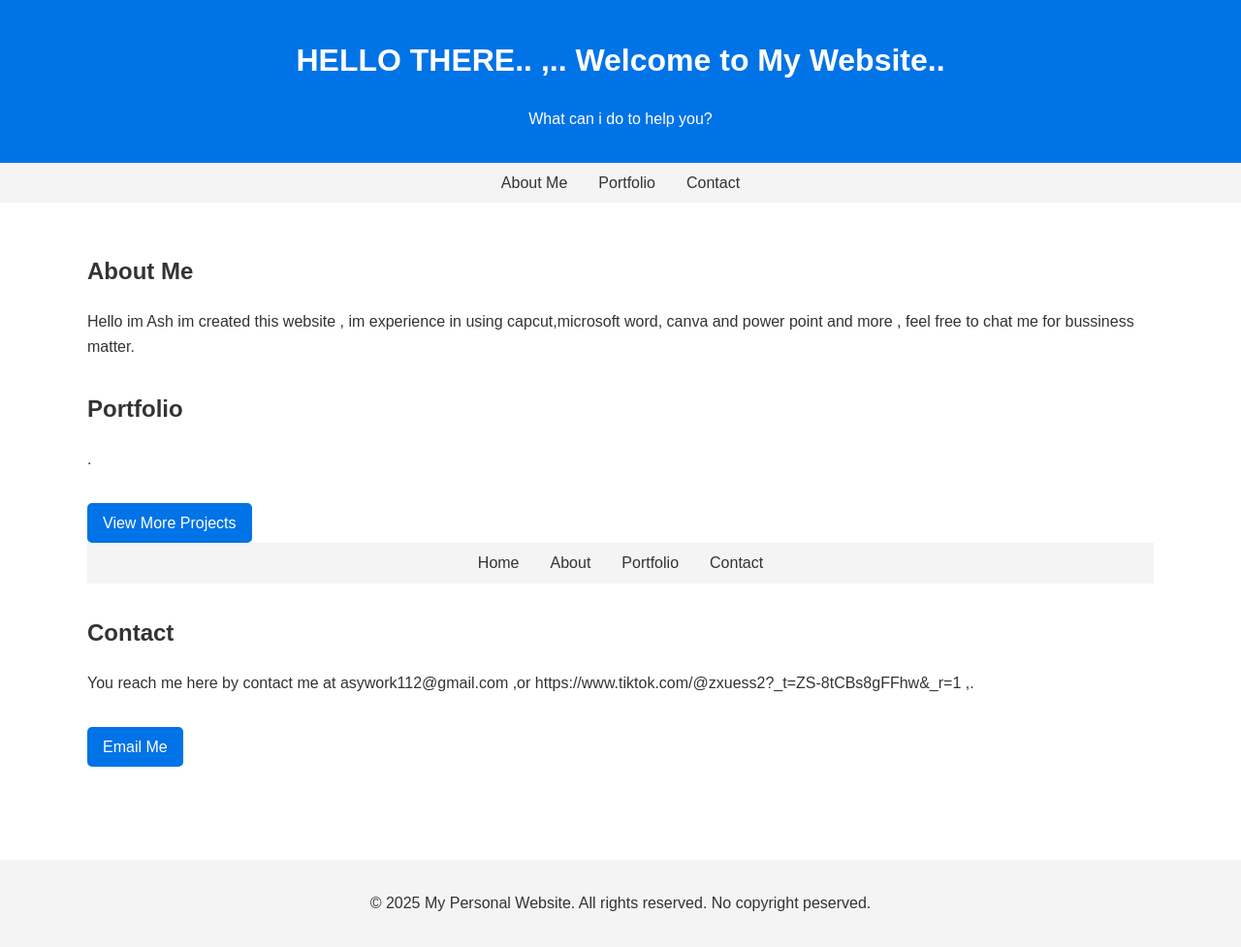
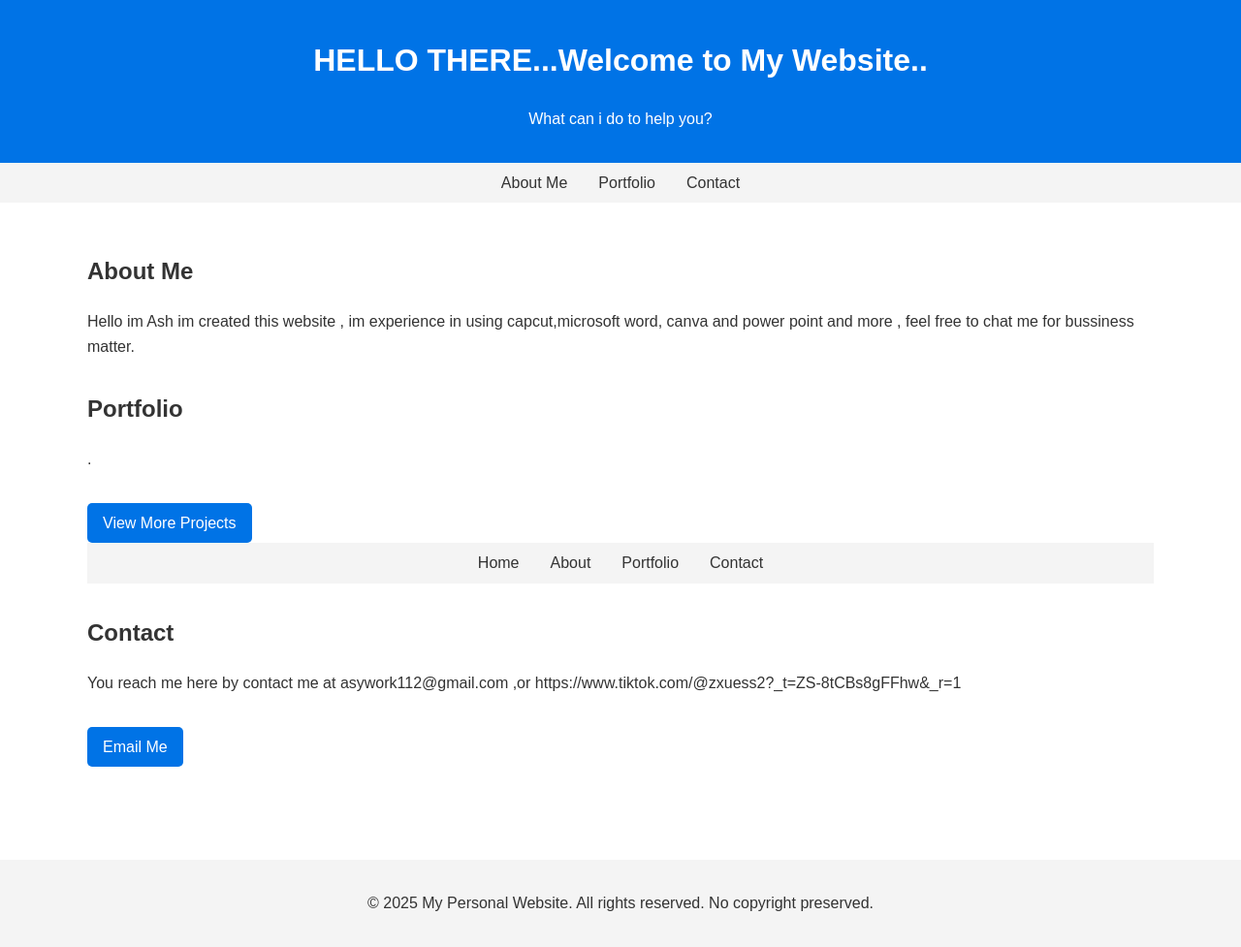
Before and after one commit to zen-122/my-website, a plain HTML site: page index.html in a window 1280 px wide. Shown: the whole page at 97% size. Drawn offline with Linux system fonts and the light colour scheme.

Commit message:
Update index.html

```diff
--- a/index.html
+++ b/index.html
@@ -62,8 +62,8 @@
 </head>
 <body>
     <header>
-        <h1> HELLO THERE.. ,.. Welcome to My Website.. </h1>
-        <p>What can i do to help you?</p>
+        <h1>   HELLO THERE...Welcome to My Website.. </h1>
+        <p> What can i do to help you?</p>
     </header>
     <nav>
         <a href="#about">About Me</a>
@@ -88,12 +88,12 @@
         </section>
         <section id="contact" class="section">
             <h2>Contact</h2>
-            <p>You reach me here by contact me at asywork112@gmail.com ,or  https://www.tiktok.com/@zxuess2?_t=ZS-8tCBs8gFFhw&_r=1 ,.</p>
+            <p>You reach me here by contact me at asywork112@gmail.com ,or  https://www.tiktok.com/@zxuess2?_t=ZS-8tCBs8gFFhw&_r=1 </p>
             <a href="mailto:asywork112@gmail.com" class="btn">Email Me</a>
         </section>
     </div>
     <footer>
-        <p>&copy; 2025 My Personal Website. All rights reserved. No copyright peserved.</p>
+        <p>&copy; 2025 My Personal Website. All rights reserved. No copyright preserved.</p>
     </footer>
 </body>
 </html>
```
